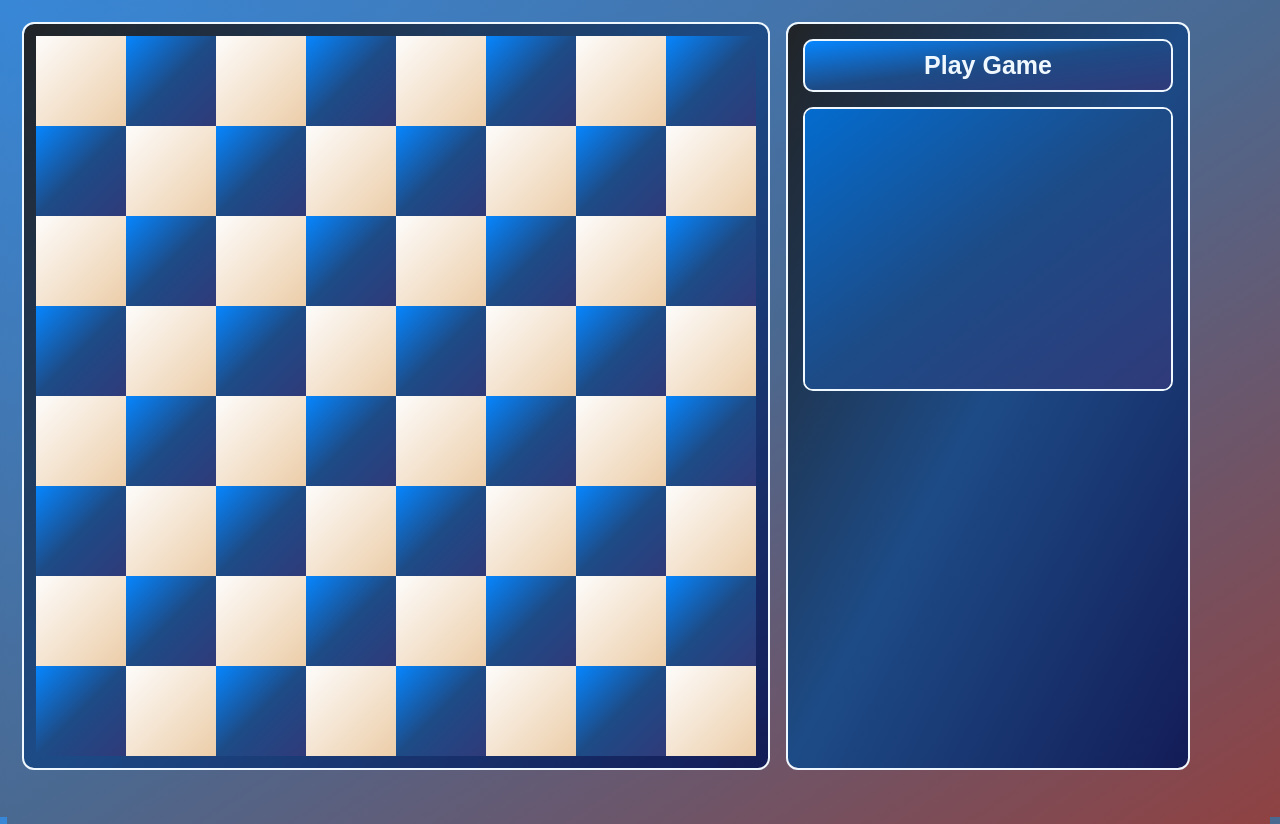
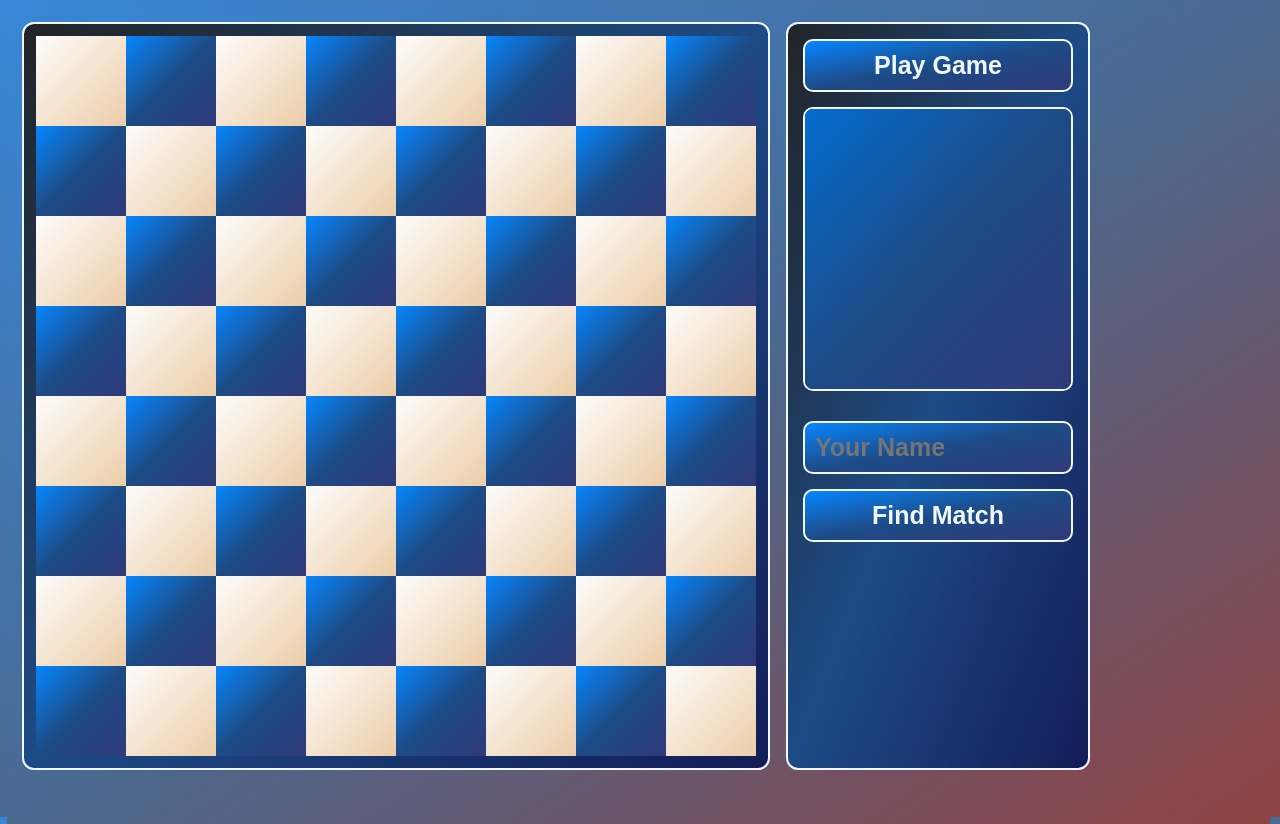
Before and after one commit to JakubDurkac/chess_project, a plain HTML site: page chess.html in a window 1280 px wide. Drawn offline with Linux system fonts and the light colour scheme.

```diff
--- a/chess.html
+++ b/chess.html
@@ -20,6 +20,8 @@
             <div class="notation-container-border">
                 <div class="chess-notation-container js-chess-notation-container"></div>
             </div>
+            <input class="name-input js-name-input" type="text" placeholder="Your Name">
+            <button class="menu-button js-find-match-button">Find Match</button>
         </div>
     </div>
 
--- a/styles/chess.css
+++ b/styles/chess.css
@@ -15,7 +15,7 @@
     display: flex;
     flex-direction: column;
     height: calc(90vmin + 24px);
-    width: 400px;
+    width: 300px;
     outline-style: solid;
     outline-color: aliceblue;
     outline-width: 2px;
@@ -24,7 +24,7 @@
     border-radius: 10px;
 }
 
-.menu-button {
+.menu-button ,.name-input {
     padding: 10px 10px 10px 10px;
     font-family: Arial, Helvetica, sans-serif;
     color: aliceblue;
```
Also changed, not shown: backend/package.json (added, +16 -0 lines), 1 other file.
